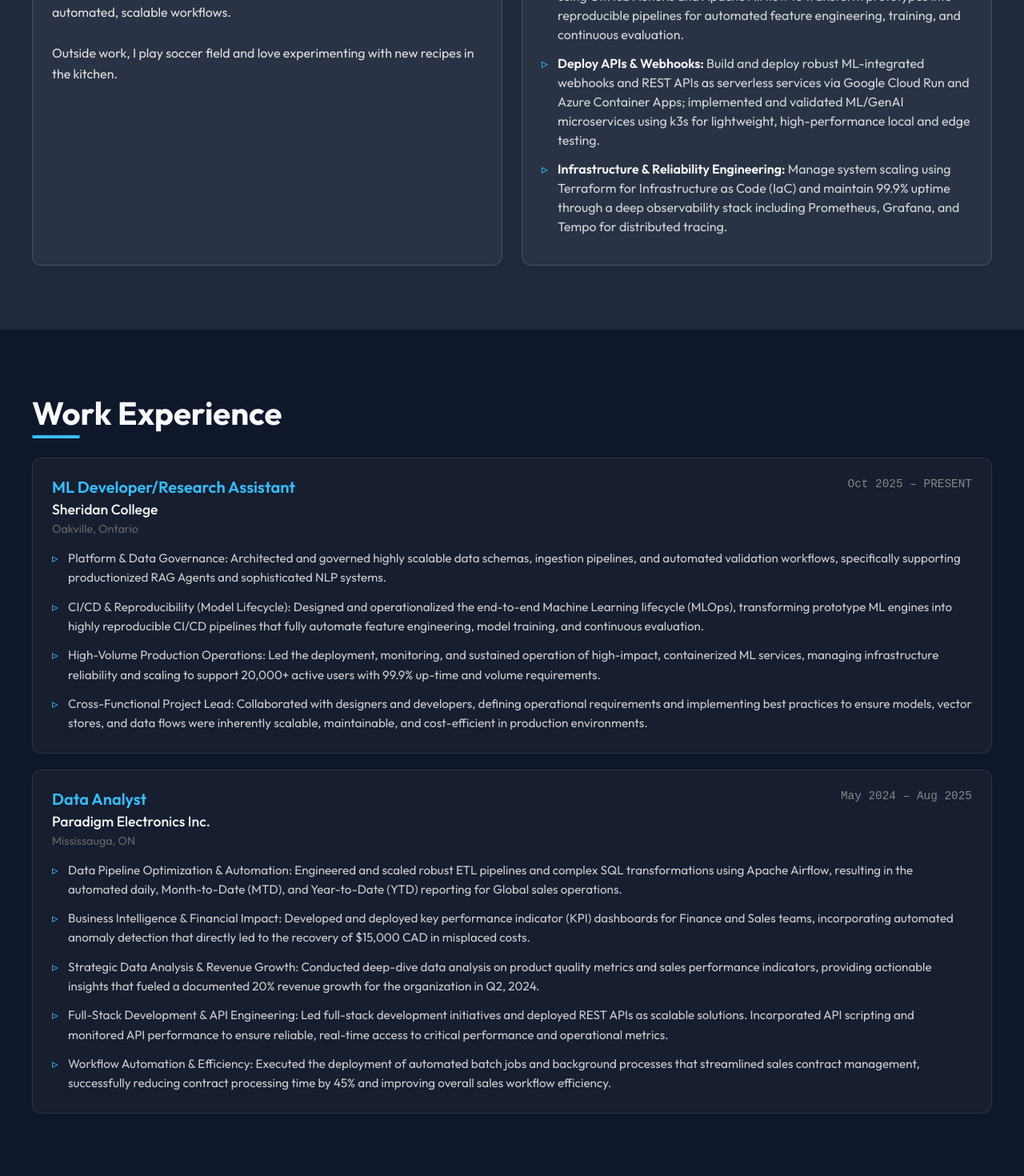
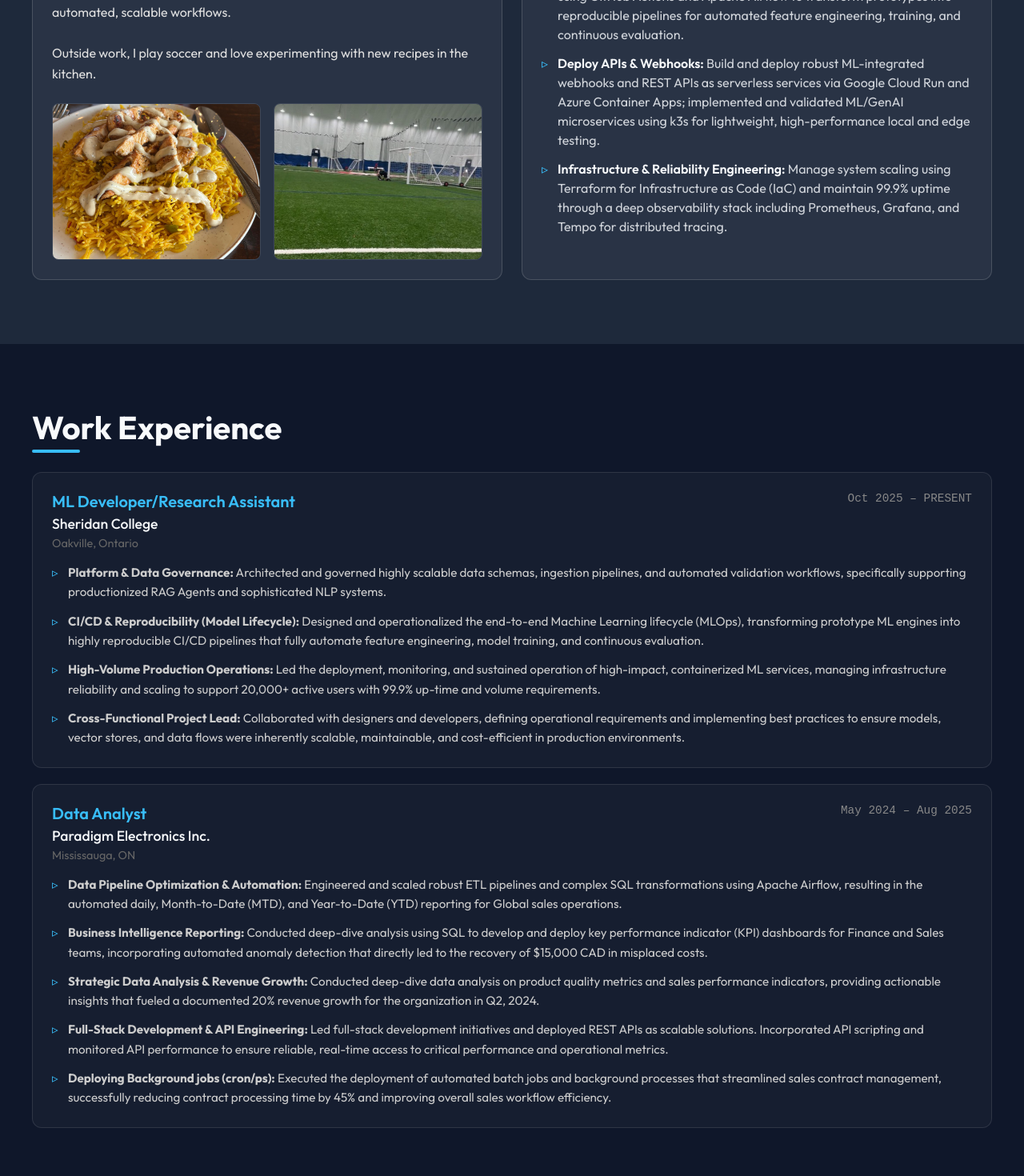
Before and after one commit to Ferasman979/Persona-Portfolio-website, a Next.js app: page / in a window 1280 px wide. Shown: the part 1080-2550 px from the top of the page at 80% size. Built offline with nearby package versions, Linux system fonts and the light colour scheme.

Commit message:
update: add profile images, update workforce project, add show more

```diff
--- a/src/app/page.module.css
+++ b/src/app/page.module.css
@@ -159,6 +159,26 @@
   /* Brighter hover state */
 }
 
+.profileImages {
+  display: flex;
+  gap: 1rem;
+  margin-top: 1.5rem;
+  width: 100%;
+}
+
+.profileImageContainer {
+  flex: 1;
+  border-radius: 8px;
+  overflow: hidden;
+  position: relative;
+  aspect-ratio: 4/3;
+  border: 1px solid rgba(255, 255, 255, 0.1);
+}
+
+.aboutCard:hover .profileImageContainer {
+  border-color: rgba(255, 255, 255, 0.2);
+}
+
 .cardTitle {
   font-size: 1.25rem;
   font-weight: 600;
--- a/src/app/page.tsx
+++ b/src/app/page.tsx
@@ -1,5 +1,7 @@
 "use client";
 
+import { useState } from 'react';
+import Image from 'next/image';
 import styles from './page.module.css';
 
 import Navbar from "@/components/Navbar";
@@ -10,6 +12,8 @@
 import ExperienceCard from "@/components/ExperienceCard";
 
 export default function Home() {
+  const [showAllProjects, setShowAllProjects] = useState(false);
+
   return (
     <main>
       <Navbar />
@@ -23,8 +27,28 @@
             <p className={styles.cardText}>
               I am a final-year Computer Science student at Sheridan College specializing in GenAI and ML development. Currently, I serve as an ML Developer and Research Assistant, leading the deployment of machine learning services that support over 20,000 active users. I am particularly driven by engineering data pipelines that transform manual verification into automated, scalable workflows.
               <br /><br />
-              Outside work, I play soccer field and love experimenting with new recipes in the kitchen.
+              Outside work, I play soccer and love experimenting with new recipes in the kitchen.
             </p>
+            <div className={styles.profileImages}>
+              <div className={styles.profileImageContainer}>
+                <Image
+                  src="/hobby-food.jpg"
+                  alt="Food hobby"
+                  width={200}
+                  height={150}
+                  style={{ objectFit: 'cover', width: '100%', height: '100%' }}
+                />
+              </div>
+              <div className={styles.profileImageContainer}>
+                <Image
+                  src="/hobby-soccer.jpg"
+                  alt="Soccer hobby"
+                  width={200}
+                  height={150}
+                  style={{ objectFit: 'cover', width: '100%', height: '100%' }}
+                />
+              </div>
+            </div>
           </div>
 
           {/* Card 2: What I Do */}
@@ -55,10 +79,10 @@
           location="Oakville, Ontario"
           date="Oct 2025 – PRESENT"
           points={[
-            "Platform & Data Governance: Architected and governed highly scalable data schemas, ingestion pipelines, and automated validation workflows, specifically supporting productionized RAG Agents and sophisticated NLP systems.",
-            "CI/CD & Reproducibility (Model Lifecycle): Designed and operationalized the end-to-end Machine Learning lifecycle (MLOps), transforming prototype ML engines into highly reproducible CI/CD pipelines that fully automate feature engineering, model training, and continuous evaluation.",
-            "High-Volume Production Operations: Led the deployment, monitoring, and sustained operation of high-impact, containerized ML services, managing infrastructure reliability and scaling to support 20,000+ active users with 99.9% up-time and volume requirements.",
-            "Cross-Functional Project Lead: Collaborated with designers and developers, defining operational requirements and implementing best practices to ensure models, vector stores, and data flows were inherently scalable, maintainable, and cost-efficient in production environments."
+            <span key="1"><strong>Platform & Data Governance:</strong> Architected and governed highly scalable data schemas, ingestion pipelines, and automated validation workflows, specifically supporting productionized RAG Agents and sophisticated NLP systems.</span>,
+            <span key="2"><strong>CI/CD & Reproducibility (Model Lifecycle):</strong> Designed and operationalized the end-to-end Machine Learning lifecycle (MLOps), transforming prototype ML engines into highly reproducible CI/CD pipelines that fully automate feature engineering, model training, and continuous evaluation.</span>,
+            <span key="3"><strong>High-Volume Production Operations:</strong> Led the deployment, monitoring, and sustained operation of high-impact, containerized ML services, managing infrastructure reliability and scaling to support 20,000+ active users with 99.9% up-time and volume requirements.</span>,
+            <span key="4"><strong>Cross-Functional Project Lead:</strong> Collaborated with designers and developers, defining operational requirements and implementing best practices to ensure models, vector stores, and data flows were inherently scalable, maintainable, and cost-efficient in production environments.</span>
           ]}
         />
         <br />
@@ -68,11 +92,11 @@
           location="Mississauga, ON"
           date="May 2024 – Aug 2025"
           points={[
-            "Data Pipeline Optimization & Automation: Engineered and scaled robust ETL pipelines and complex SQL transformations using Apache Airflow, resulting in the automated daily, Month-to-Date (MTD), and Year-to-Date (YTD) reporting for Global sales operations.",
-            "Business Intelligence & Financial Impact: Developed and deployed key performance indicator (KPI) dashboards for Finance and Sales teams, incorporating automated anomaly detection that directly led to the recovery of $15,000 CAD in misplaced costs.",
-            "Strategic Data Analysis & Revenue Growth: Conducted deep-dive data analysis on product quality metrics and sales performance indicators, providing actionable insights that fueled a documented 20% revenue growth for the organization in Q2, 2024.",
-            "Full-Stack Development & API Engineering: Led full-stack development initiatives and deployed REST APIs as scalable solutions. Incorporated API scripting and monitored API performance to ensure reliable, real-time access to critical performance and operational metrics.",
-            "Workflow Automation & Efficiency: Executed the deployment of automated batch jobs and background processes that streamlined sales contract management, successfully reducing contract processing time by 45% and improving overall sales workflow efficiency."
+            <span key="1"><strong>Data Pipeline Optimization & Automation:</strong> Engineered and scaled robust ETL pipelines and complex SQL transformations using Apache Airflow, resulting in the automated daily, Month-to-Date (MTD), and Year-to-Date (YTD) reporting for Global sales operations.</span>,
+            <span key="2"><strong>Business Intelligence Reporting:</strong> Conducted deep-dive analysis using SQL to develop and deploy key performance indicator (KPI) dashboards for Finance and Sales teams, incorporating automated anomaly detection that directly led to the recovery of $15,000 CAD in misplaced costs.</span>,
+            <span key="3"><strong>Strategic Data Analysis & Revenue Growth:</strong> Conducted deep-dive data analysis on product quality metrics and sales performance indicators, providing actionable insights that fueled a documented 20% revenue growth for the organization in Q2, 2024.</span>,
+            <span key="4"><strong>Full-Stack Development & API Engineering:</strong> Led full-stack development initiatives and deployed REST APIs as scalable solutions. Incorporated API scripting and monitored API performance to ensure reliable, real-time access to critical performance and operational metrics.</span>,
+            <span key="5"><strong>Deploying Background jobs (cron/ps):</strong> Executed the deployment of automated batch jobs and background processes that streamlined sales contract management, successfully reducing contract processing time by 45% and improving overall sales workflow efficiency.</span>
           ]}
         />
       </Section>
@@ -130,27 +154,15 @@
             description={
               <div className="space-y-4">
                 <p>
-                  <strong>End-to-End Production-Grade ML Pipeline</strong> on the Databricks Unified Analytics Platform
-                  to predict and analyze employee productivity. The system transforms raw HR data into actionable
-                  business intelligence using a governed, scalable architecture.
+                  <strong>A data-driven solution designed to help HR teams optimize workforce efficiency and well-being.</strong> This system provides actionable insights into employee performance patterns without requiring technical expertise.
                 </p>
                 <br />
                 <p>
-                  <strong>Medallion Architecture:</strong> Engineered a multi-stage pipeline (Bronze → Silver → Gold)
-                  using <strong>Spark</strong> and <strong>Delta Lake</strong>, implementing Liquid Clustering for
-                  optimized query performance.
+                  Under the hood, it operates as an <strong>End-to-End Production-Grade ML Pipeline</strong> on the <strong>Databricks</strong> platform. It leverages a <strong>Medallion Architecture</strong> (Bronze → Silver → Gold) using <strong>Spark</strong> and <strong>Delta Lake</strong> for robust data processing.
                 </p>
                 <br />
                 <p>
-                  <strong>Machine Learning Lifecycle:</strong> Developed a predictive model using <strong>SparkML</strong> to
-                  forecast productivity scores; utilized <strong>MLflow</strong> for experiment tracking, model versioning,
-                  and lifecycle management.
-                </p>
-                <br />
-                <p>
-                  <strong>Data Governance & Scale:</strong> Integrated <strong>Unity Catalog</strong> for fine-grained
-                  access control and audit logs. Implemented batch inference combining Spark and Pandas, surfacing insights
-                  through BI-ready SQL views for seamless <strong>Power BI</strong> integration.
+                  The system uses <strong>SparkML</strong> for predictive modeling and <strong>MLflow</strong> for complete lifecycle management. Data governance is handled by <strong>Unity Catalog</strong>, ensuring security and lineage, while insights are delivered via seamless <strong>Power BI</strong> integration.
                 </p>
                 <p className="mt-2 text-sm text-gray-400">
                   <br />
@@ -229,6 +241,7 @@
               }
             ]}
           />
+          {showAllProjects && (
             <ProjectCard
               title="RetailStore Insights Chatbot"
               status="Completed"
@@ -276,6 +289,30 @@
                 }
               ]}
             />
+          )}
+        </div>
+
+        <div style={{ display: 'flex', justifyContent: 'center', marginTop: '2rem' }}>
+          <button
+            onClick={() => setShowAllProjects(!showAllProjects)}
+            style={{
+              padding: '0.75rem 2rem',
+              borderRadius: '9999px',
+              backgroundColor: 'var(--primary)',
+              color: 'var(--background)',
+              fontWeight: 600,
+              border: 'none',
+              cursor: 'pointer',
+              fontSize: '1rem',
+              transition: 'opacity 0.2s',
+              display: 'flex',
+              alignItems: 'center',
+              gap: '0.5rem'
+            }}
+          >
+            {showAllProjects ? 'Show Less' : 'Show More Projects'}
+            <span>{showAllProjects ? '↑' : '↓'}</span>
+          </button>
         </div>
       </Section>
 
--- a/src/components/Hero.module.css
+++ b/src/components/Hero.module.css
@@ -88,6 +88,7 @@
 .imageWrapper {
     flex: 1;
     display: flex;
+    flex-direction: column;
     justify-content: center;
     align-items: center;
     position: relative;
--- a/src/components/Navbar.tsx
+++ b/src/components/Navbar.tsx
@@ -7,6 +7,7 @@
         { name: 'Projects', href: '#projects' },
 
         { name: 'Endorsements', href: '#endorsements' },
+        { name: 'Volunteering', href: '#volunteering' },
         { name: 'Contact', href: '#contact' },
     ];
 
```
Also changed, not shown: public/hobby-food.jpg (added), public/hobby-soccer.jpg (added). Lines whose indentation alone changed are shown as unchanged.
